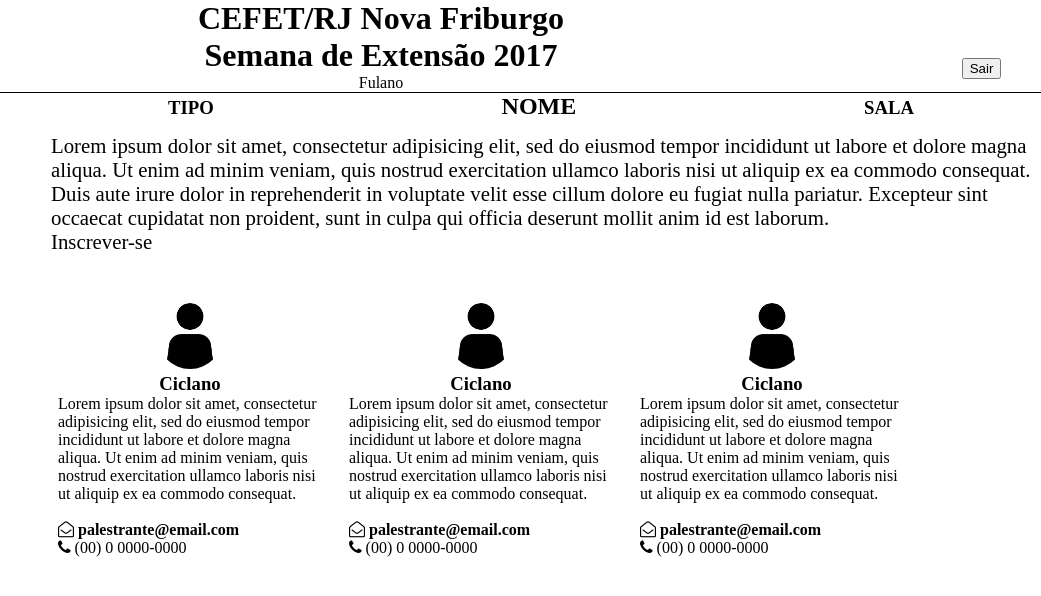
After one commit to araujoizabelle/projeto-extensao, a PHP site: page /pagina_de_cada_evento.php in a window 1320 px wide. The commit adds this page. Shown: the top 596 px of the page, without its empty margins (279-1320 px from the left). Run offline with PHP 8.4, Linux system fonts and the light colour scheme.

Commit message:
cores atualizadas

```diff
--- /dev/null
+++ b/extensao/pagina_de_cada_evento.php
@@ -0,0 +1,72 @@
+<!-- Essa página será preenchida com dados de cada evento! -->
+<!doctype html>
+<html>
+<head>
+	<title>Eventos</title>
+	<meta charset="utf-8">
+	<link rel="stylesheet" type="text/css" href="./css/tipo_evento/evento.css">
+	<link rel="stylesheet" type="text/css" href="./css/tipo_evento/#.css"><!-- Aqui será colocada a folha de estilo do evento específico-->
+	<link rel="stylesheet" href="./css/font-awesome-4.7.0/css/font-awesome.min.css">
+	<script src="./js/jquery.min.js"></script>
+</head>
+<body>
+	<header class="cabecalho">
+		<h1>CEFET/RJ Nova Friburgo</h1>
+		<h1>Semana de Extensão 2017</h1>
+		<p>Fulano</p>
+		<button class="logout">Sair</button>
+	</header>
+	<main class="main">
+		<section class="evento">
+			<h3>TIPO</h3>
+			<h2>NOME</h2>
+			<h3>SALA</h3>
+		</section>
+		<div class="description">
+				<p>Lorem ipsum dolor sit amet, consectetur adipisicing elit, sed do eiusmod
+			tempor incididunt ut labore et dolore magna aliqua. Ut enim ad minim veniam,
+			quis nostrud exercitation ullamco laboris nisi ut aliquip ex ea commodo
+			consequat. Duis aute irure dolor in reprehenderit in voluptate velit esse
+			cillum dolore eu fugiat nulla pariatur. Excepteur sint occaecat cupidatat non
+			proident, sunt in culpa qui officia deserunt mollit anim id est laborum.</p>
+			<div class="buttonInscrever"><p>Inscrever-se</p></div>
+		</div>
+		<section class="palestrante">
+			<img src="./img/perfilpadrao.jpg" alt="Foto do palestrante"><!-- quando o palestrante não apresentar foto no lattes, deixar essa silhueta como padrão! -->
+			<article class="bioPalestrante">
+				<h3>Ciclano</h3>
+				<p>Lorem ipsum dolor sit amet, consectetur adipisicing elit, sed do eiusmod
+				tempor incididunt ut labore et dolore magna aliqua. Ut enim ad minim veniam,
+				quis nostrud exercitation ullamco laboris nisi ut aliquip ex ea commodo
+				consequat.</p><br/>
+				<h4><i class="fa fa-envelope-open-o" aria-hidden="true"></i> palestrante@email.com</h4>
+				<i class="fa fa-phone" aria-hidden="true"></i> (00) 0 0000-0000</h4>
+			</article>
+		</section>
+		<section class="palestrante">
+			<img src="./img/perfilpadrao.jpg" alt="Foto do palestrante"><!-- quando o palestrante não apresentar foto no lattes, deixar essa silhueta como padrão! -->
+			<article class="bioPalestrante">
+				<h3>Ciclano</h3>
+				<p>Lorem ipsum dolor sit amet, consectetur adipisicing elit, sed do eiusmod
+				tempor incididunt ut labore et dolore magna aliqua. Ut enim ad minim veniam,
+				quis nostrud exercitation ullamco laboris nisi ut aliquip ex ea commodo
+				consequat.</p><br/>
+				<h4><i class="fa fa-envelope-open-o" aria-hidden="true"></i> palestrante@email.com</h4>
+				<i class="fa fa-phone" aria-hidden="true"></i> (00) 0 0000-0000</h4>
+			</article>
+		</section>
+		<section class="palestrante">
+			<img src="./img/perfilpadrao.jpg" alt="Foto do palestrante"><!-- quando o palestrante não apresentar foto no lattes, deixar essa silhueta como padrão! -->
+			<article class="bioPalestrante">
+				<h3>Ciclano</h3>
+				<p>Lorem ipsum dolor sit amet, consectetur adipisicing elit, sed do eiusmod
+				tempor incididunt ut labore et dolore magna aliqua. Ut enim ad minim veniam,
+				quis nostrud exercitation ullamco laboris nisi ut aliquip ex ea commodo
+				consequat.</p><br/>
+				<h4><i class="fa fa-envelope-open-o" aria-hidden="true"></i> palestrante@email.com</h4>
+				<i class="fa fa-phone" aria-hidden="true"></i> (00) 0 0000-0000</h4>
+			</article>
+		</section>
+	</main>
+</body>
+</html>
```
Also changed, not shown: extensao/css/tipo_evento/mesaredonda.css (+8 -8 lines), extensao/css/tipo_evento/minicurso.css (+8 -8 lines), extensao/css/tipo_evento/outros.css (+8 -8 lines), extensao/css/tipo_evento/palestra.css (+4 -4 lines).
